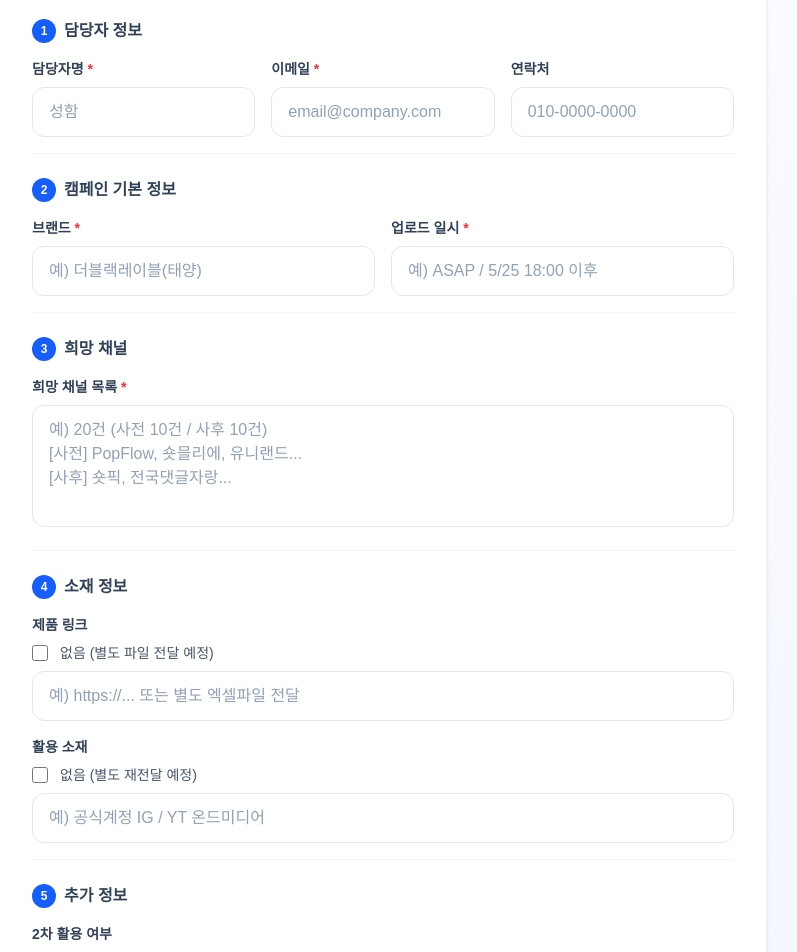
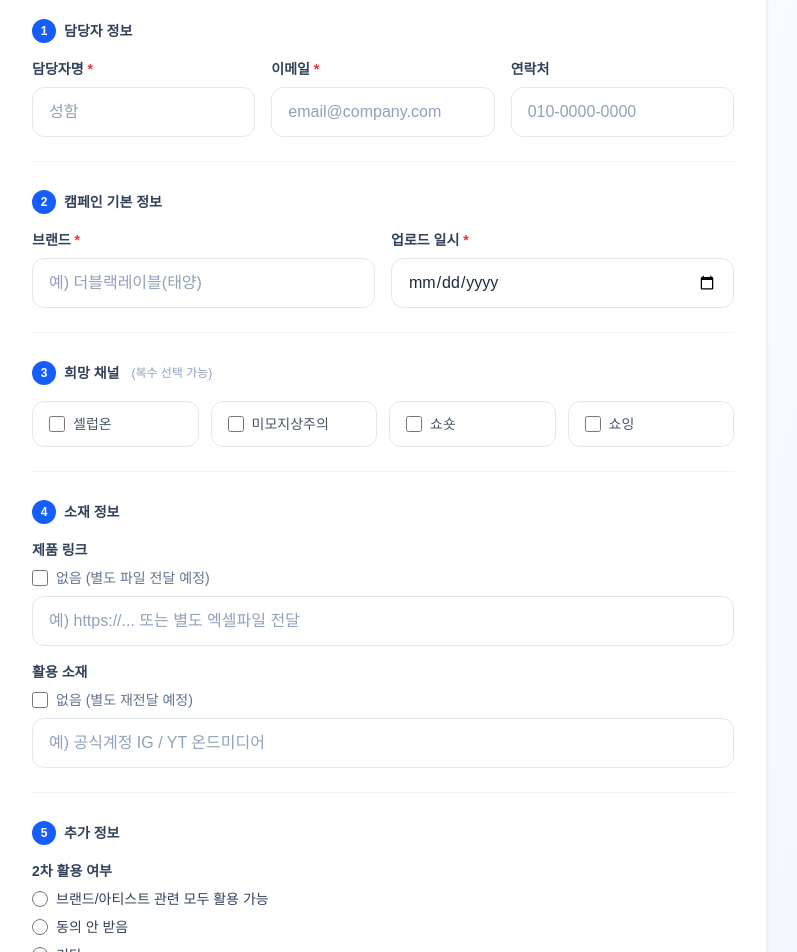
Before and after one commit to theooozy/hrcompany, a Next.js app: page / in a window 1280 px wide. Shown: the part 1716-2668 px from the top of the page, without its empty margins (257-1054 px from the left). Built offline with nearby package versions, Linux system fonts and the light colour scheme; no server answers.

Commit message:
문의폼 개선: 날짜피커/채널체크박스/2차활용라디오/RLS수정으로 제출오류 해결

```diff
--- a/app/page.tsx
+++ b/app/page.tsx
@@ -8,16 +8,25 @@ const supabase = createClient(
   process.env.NEXT_PUBLIC_SUPABASE_ANON_KEY!
 );
 
+const CHANNELS = ['셀럽온', '미모지상주의', '쇼숏', '쇼잉'];
+
+const SECONDARY_USE_OPTIONS = [
+  '브랜드/아티스트 관련 모두 활용 가능',
+  '동의 안 받음',
+  '기타',
+];
+
 export default function HomePage() {
   const [formData, setFormData] = useState({
     brand: '',
     upload_date: '',
-    channels: '',
+    channels: [] as string[],
     product_link: '',
     product_link_none: false,
     material: '',
     material_none: false,
     secondary_use: '',
+    secondary_use_custom: '',
     video_concept: '',
     extra: '',
     name: '',
@@ -29,10 +38,18 @@ export default function HomePage() {
 
   const handleChange = (e: React.ChangeEvent<HTMLInputElement | HTMLTextAreaElement | HTMLSelectElement>) => {
     const target = e.target as HTMLInputElement;
-    if (target.type === 'checkbox') {
-      setFormData({ ...formData, [target.name]: target.checked });
+    if (target.type === 'checkbox' && target.name === 'channels') {
+      const val = target.value;
+      setFormData(prev => ({
+        ...prev,
+        channels: prev.channels.includes(val)
+          ? prev.channels.filter(c => c !== val)
+          : [...prev.channels, val],
+      }));
+    } else if (target.type === 'checkbox') {
+      setFormData(prev => ({ ...prev, [target.name]: target.checked }));
     } else {
-      setFormData({ ...formData, [target.name]: target.value });
+      setFormData(prev => ({ ...prev, [target.name]: target.value }));
     }
   };
 
@@ -40,14 +57,17 @@ export default function HomePage() {
     e.preventDefault();
     setLoading(true);
     try {
-      const { error } = await supabase.from('inquiries').insert([
-        {
+      const secondaryUse = formData.secondary_use === '기타'
+        ? (formData.secondary_use_custom || '기타')
+        : formData.secondary_use;
+
+      const payload = {
         brand: formData.brand,
         upload_date: formData.upload_date,
-          channels: formData.channels,
+        channels: formData.channels.join(', '),
         product_link: formData.product_link_none ? '없음' : formData.product_link,
         material: formData.material_none ? '없음' : formData.material,
-          secondary_use: formData.secondary_use,
+        secondary_use: secondaryUse,
         video_concept: formData.video_concept,
         extra: formData.extra,
         name: formData.name,
@@ -55,19 +75,22 @@ export default function HomePage() {
         phone: formData.phone,
         type: 'brand_ad',
         status: 'pending',
-        },
-      ]);
-      if (error) {
-        console.error('Supabase error:', error);
-        throw error;
-      }
+      };
+
+      const { error } = await supabase.from('inquiries').insert([payload]);
+      if (error) throw error;
       setSubmitted(true);
-    } catch (err) {
-      console.error('Submit error:', err);
-      alert('제출 중 오류가 발생했습니다. 다시 시도해주세요.');
+    } catch (err: unknown) {
+      const msg = err instanceof Error ? err.message : String(err);
+      alert('제출 오류: ' + msg);
     } finally {
       setLoading(false);
     }
+  };
+
+  const resetForm = () => {
+    setSubmitted(false);
+    setFormData({ brand: '', upload_date: '', channels: [], product_link: '', product_link_none: false, material: '', material_none: false, secondary_use: '', secondary_use_custom: '', video_concept: '', extra: '', name: '', email: '', phone: '' });
   };
 
   const inputClass = "w-full px-4 py-3 rounded-xl border border-slate-200 text-slate-800 placeholder-slate-400 focus:outline-none focus:ring-2 focus:ring-blue-400 focus:border-transparent transition-all bg-white";
@@ -75,7 +98,6 @@ export default function HomePage() {
 
   return (
     <div className="min-h-screen bg-gradient-to-br from-blue-50 via-white to-indigo-50">
-      {/* Header */}
       <header className="bg-white/80 backdrop-blur-sm border-b border-blue-100 sticky top-0 z-10">
         <div className="max-w-6xl mx-auto px-6 py-4 flex items-center justify-between">
           <div className="flex items-center gap-3">
@@ -84,17 +106,13 @@ export default function HomePage() {
             </div>
             <span className="text-xl font-bold text-slate-800">HR Company</span>
           </div>
-          <a href="/admin/login" className="text-sm font-medium text-blue-600 hover:text-blue-800 transition-colors px-4 py-2 rounded-lg hover:bg-blue-50">
-            관리자 로그인
-          </a>
+          <a href="/admin/login" className="text-sm font-medium text-blue-600 hover:text-blue-800 transition-colors px-4 py-2 rounded-lg hover:bg-blue-50">관리자 로그인</a>
         </div>
       </header>
 
-      {/* Hero Section */}
       <section className="max-w-6xl mx-auto px-6 py-24 text-center">
         <div className="inline-flex items-center gap-2 bg-blue-100 text-blue-700 px-4 py-2 rounded-full text-sm font-semibold mb-12">
-          <span>✦</span>
-          <span>디지털 콘텐츠 마케팅 파트너</span>
+          <span>✦</span><span>디지털 콘텐츠 마케팅 파트너</span>
         </div>
         <div className="mb-12">
           <p className="text-2xl md:text-3xl font-semibold text-slate-800 mb-1">우리는</p>
@@ -102,19 +120,14 @@ export default function HomePage() {
           <p className="text-2xl md:text-3xl font-semibold text-slate-800">아닙니다.</p>
         </div>
         <div className="max-w-2xl mx-auto mb-12 space-y-3 text-center">
-          <p className="text-slate-600 text-lg leading-relaxed">
-            우리는 <strong className="text-slate-800">49개의 자체 숏폼 채널, 500만 구독자, 월 15억 조회수</strong> 규모의
-          </p>
+          <p className="text-slate-600 text-lg leading-relaxed">우리는 <strong className="text-slate-800">49개의 자체 숏폼 채널, 500만 구독자, 월 15억 조회수</strong> 규모의</p>
           <p className="text-slate-600 text-lg leading-relaxed">자체 트래픽을 바탕으로 기획부터 제작, 집행까지 모든 광고 과정을 직접 실행합니다.</p>
           <p className="text-slate-500 text-base leading-relaxed">브랜드가 유저에게 자연스럽게 스며드는 콘텐츠를 만들고,</p>
           <p className="text-slate-500 text-base leading-relaxed">콘텐츠를 통해 브랜드 가치를 극대화하는 <strong className="text-blue-600">디지털 콘텐츠 마케팅 파트너</strong>입니다.</p>
         </div>
-        <a href="#inquiry" className="inline-block px-10 py-4 bg-gradient-to-r from-blue-600 to-indigo-700 text-white rounded-xl font-bold text-lg shadow-lg hover:shadow-xl hover:from-blue-700 hover:to-indigo-800 transition-all">
-          브랜드 광고 문의하기 →
-        </a>
+        <a href="#inquiry" className="inline-block px-10 py-4 bg-gradient-to-r from-blue-600 to-indigo-700 text-white rounded-xl font-bold text-lg shadow-lg hover:shadow-xl hover:from-blue-700 hover:to-indigo-800 transition-all">브랜드 광고 문의하기 →</a>
       </section>
 
-      {/* Stats */}
       <section className="max-w-6xl mx-auto px-6 py-8">
         <div className="grid grid-cols-1 md:grid-cols-3 gap-6">
           <div className="bg-gradient-to-br from-blue-600 to-blue-700 rounded-2xl p-8 text-white text-center shadow-lg">
@@ -132,7 +145,6 @@ export default function HomePage() {
         </div>
       </section>
 
-      {/* Differentiators */}
       <section className="max-w-6xl mx-auto px-6 py-16">
         <div className="text-center mb-12">
           <h2 className="text-3xl font-bold text-slate-800 mb-3">핵심 차별점</h2>
@@ -140,13 +152,13 @@ export default function HomePage() {
         </div>
         <div className="grid grid-cols-1 md:grid-cols-3 gap-8">
           {[
-            { num: '1', color: 'blue', title: '영업 없이 콘텐츠에 집중', desc: '오직 콘텐츠 본질과 광고 성과에만 집중합니다.' },
-            { num: '2', color: 'indigo', title: '외주 없이 인하우스로 제작', desc: '기획·촬영·편집 모두 내부 팀이 직접 진행합니다.' },
-            { num: '3', color: 'sky', title: '모든 과정을 직접 제작', desc: '전 과정을 직접 수행하여 품질을 보장합니다.' },
+            { num: '1', title: '영업 없이 콘텐츠에 집중', desc: '오직 콘텐츠 본질과 광고 성과에만 집중합니다.' },
+            { num: '2', title: '외주 없이 인하우스로 제작', desc: '기획·촬영·편집 모두 내부 팀이 직접 진행합니다.' },
+            { num: '3', title: '모든 과정을 직접 제작', desc: '전 과정을 직접 수행하여 품질을 보장합니다.' },
           ].map((item) => (
             <div key={item.num} className="bg-white rounded-2xl p-8 shadow-sm border border-slate-100 hover:shadow-md hover:border-blue-200 transition-all">
-              <div className={`w-12 h-12 rounded-xl bg-${item.color}-100 flex items-center justify-center mb-5`}>
-                <span className={`text-2xl font-bold text-${item.color}-600`}>{item.num}</span>
+              <div className="w-12 h-12 rounded-xl bg-blue-100 flex items-center justify-center mb-5">
+                <span className="text-2xl font-bold text-blue-600">{item.num}</span>
               </div>
               <h3 className="text-xl font-bold text-slate-800 mb-3">{item.title}</h3>
               <p className="text-slate-500 leading-relaxed">{item.desc}</p>
@@ -155,12 +167,11 @@ export default function HomePage() {
         </div>
       </section>
 
-      {/* Inquiry Form */}
       <section id="inquiry" className="max-w-6xl mx-auto px-6 py-16">
         <div className="max-w-3xl mx-auto">
           <div className="text-center mb-10">
             <h2 className="text-3xl font-bold text-slate-800 mb-4">브랜드 광고 문의</h2>
-            <p className="text-slate-500 text-lg">아래 양식을 작성하여 문의해주세요. 검토 후 빠르게 연락드리겠습니다.</p>
+            <p className="text-slate-500 text-lg">아래 양식을 작성하여 문의해주세요.</p>
           </div>
 
           {submitted ? (
@@ -170,20 +181,15 @@ export default function HomePage() {
               </div>
               <h3 className="text-2xl font-bold text-slate-800 mb-3">문의가 접수되었습니다!</h3>
               <p className="text-slate-500 text-lg mb-8">빠른 시일 내에 담당자가 연락드리겠습니다.</p>
-              <button
-                onClick={() => { setSubmitted(false); setFormData({ brand: '', upload_date: '', channels: '', product_link: '', product_link_none: false, material: '', material_none: false, secondary_use: '', video_concept: '', extra: '', name: '', email: '', phone: '' }); }}
-                className="px-6 py-3 bg-gradient-to-r from-blue-600 to-indigo-700 text-white rounded-xl font-semibold hover:from-blue-700 hover:to-indigo-800 transition-all shadow-md"
-              >
-                새 문의 작성
-              </button>
+              <button onClick={resetForm} className="px-6 py-3 bg-gradient-to-r from-blue-600 to-indigo-700 text-white rounded-xl font-semibold hover:from-blue-700 hover:to-indigo-800 transition-all shadow-md">새 문의 작성</button>
             </div>
           ) : (
-            <form onSubmit={handleSubmit} className="bg-white rounded-2xl p-8 shadow-sm border border-slate-100 space-y-6">
+            <form onSubmit={handleSubmit} className="bg-white rounded-2xl p-8 shadow-sm border border-slate-100 space-y-7">
 
-              {/* 담당자 정보 */}
-              <div className="pb-4 border-b border-slate-100">
-                <h3 className="text-base font-bold text-slate-700 mb-4 flex items-center gap-2">
-                  <span className="w-6 h-6 rounded-full bg-blue-600 text-white text-xs flex items-center justify-center font-bold">1</span>
+              {/* 1. 담당자 정보 */}
+              <div className="pb-6 border-b border-slate-100">
+                <h3 className="text-sm font-bold text-slate-700 mb-4 flex items-center gap-2">
+                  <span className="w-6 h-6 rounded-full bg-blue-600 text-white text-xs flex items-center justify-center">1</span>
                   담당자 정보
                 </h3>
                 <div className="grid grid-cols-1 md:grid-cols-3 gap-4">
@@ -202,10 +208,10 @@ export default function HomePage() {
                 </div>
               </div>
 
-              {/* 캠페인 기본 정보 */}
-              <div className="pb-4 border-b border-slate-100">
-                <h3 className="text-base font-bold text-slate-700 mb-4 flex items-center gap-2">
-                  <span className="w-6 h-6 rounded-full bg-blue-600 text-white text-xs flex items-center justify-center font-bold">2</span>
+              {/* 2. 캠페인 기본 정보 */}
+              <div className="pb-6 border-b border-slate-100">
+                <h3 className="text-sm font-bold text-slate-700 mb-4 flex items-center gap-2">
+                  <span className="w-6 h-6 rounded-full bg-blue-600 text-white text-xs flex items-center justify-center">2</span>
                   캠페인 기본 정보
                 </h3>
                 <div className="grid grid-cols-1 md:grid-cols-2 gap-4">
@@ -215,46 +221,53 @@ export default function HomePage() {
                   </div>
                   <div>
                     <label className={labelClass}>업로드 일시 <span className="text-red-500">*</span></label>
-                    <input type="text" name="upload_date" value={formData.upload_date} onChange={handleChange} required placeholder="예) ASAP / 5/25 18:00 이후" className={inputClass} />
+                    <input type="date" name="upload_date" value={formData.upload_date} onChange={handleChange} required className={inputClass} />
                   </div>
                 </div>
               </div>
 
-              {/* 희망 채널 */}
-              <div className="pb-4 border-b border-slate-100">
-                <h3 className="text-base font-bold text-slate-700 mb-4 flex items-center gap-2">
-                  <span className="w-6 h-6 rounded-full bg-blue-600 text-white text-xs flex items-center justify-center font-bold">3</span>
-                  희망 채널
+              {/* 3. 희망 채널 */}
+              <div className="pb-6 border-b border-slate-100">
+                <h3 className="text-sm font-bold text-slate-700 mb-4 flex items-center gap-2">
+                  <span className="w-6 h-6 rounded-full bg-blue-600 text-white text-xs flex items-center justify-center">3</span>
+                  희망 채널 <span className="text-xs font-normal text-slate-400 ml-1">(복수 선택 가능)</span>
                 </h3>
-                <div>
-                  <label className={labelClass}>희망 채널 목록 <span className="text-red-500">*</span></label>
-                  <textarea name="channels" value={formData.channels} onChange={handleChange} required rows={4} placeholder={"예) 20건 (사전 10건 / 사후 10건)\n[사전] PopFlow, 숏믈리에, 유니랜드...\n[사후] 숏픽, 전국댓글자랑..."} className={inputClass + " resize-none"} />
+                <div className="grid grid-cols-2 md:grid-cols-4 gap-3">
+                  {CHANNELS.map(ch => (
+                    <label key={ch} className={`flex items-center gap-2 px-4 py-3 rounded-xl border cursor-pointer transition-all ${formData.channels.includes(ch) ? 'border-blue-500 bg-blue-50 text-blue-700' : 'border-slate-200 bg-white text-slate-600 hover:border-blue-300'}`}>
+                      <input type="checkbox" name="channels" value={ch} checked={formData.channels.includes(ch)} onChange={handleChange} className="w-4 h-4 accent-blue-600" />
+                      <span className="text-sm font-medium">{ch}</span>
+                    </label>
+                  ))}
                 </div>
+                {formData.channels.length > 0 && (
+                  <p className="mt-2 text-xs text-blue-600">선택됨: {formData.channels.join(', ')}</p>
+                )}
               </div>
 
-              {/* 소재 정보 */}
-              <div className="pb-4 border-b border-slate-100">
-                <h3 className="text-base font-bold text-slate-700 mb-4 flex items-center gap-2">
-                  <span className="w-6 h-6 rounded-full bg-blue-600 text-white text-xs flex items-center justify-center font-bold">4</span>
+              {/* 4. 소재 정보 */}
+              <div className="pb-6 border-b border-slate-100">
+                <h3 className="text-sm font-bold text-slate-700 mb-4 flex items-center gap-2">
+                  <span className="w-6 h-6 rounded-full bg-blue-600 text-white text-xs flex items-center justify-center">4</span>
                   소재 정보
                 </h3>
                 <div className="space-y-4">
                   <div>
                     <label className={labelClass}>제품 링크</label>
-                    <div className="flex items-center gap-3 mb-2">
-                      <input type="checkbox" name="product_link_none" checked={formData.product_link_none} onChange={handleChange} id="product_link_none" className="w-4 h-4 rounded accent-blue-600" />
-                      <label htmlFor="product_link_none" className="text-sm text-slate-600 cursor-pointer">없음 (별도 파일 전달 예정)</label>
-                    </div>
+                    <label className="flex items-center gap-2 mb-2 cursor-pointer">
+                      <input type="checkbox" name="product_link_none" checked={formData.product_link_none} onChange={handleChange} className="w-4 h-4 accent-blue-600" />
+                      <span className="text-sm text-slate-500">없음 (별도 파일 전달 예정)</span>
+                    </label>
                     {!formData.product_link_none && (
                       <input type="text" name="product_link" value={formData.product_link} onChange={handleChange} placeholder="예) https://... 또는 별도 엑셀파일 전달" className={inputClass} />
                     )}
                   </div>
                   <div>
                     <label className={labelClass}>활용 소재</label>
-                    <div className="flex items-center gap-3 mb-2">
-                      <input type="checkbox" name="material_none" checked={formData.material_none} onChange={handleChange} id="material_none" className="w-4 h-4 rounded accent-blue-600" />
-                      <label htmlFor="material_none" className="text-sm text-slate-600 cursor-pointer">없음 (별도 재전달 예정)</label>
-                    </div>
+                    <label className="flex items-center gap-2 mb-2 cursor-pointer">
+                      <input type="checkbox" name="material_none" checked={formData.material_none} onChange={handleChange} className="w-4 h-4 accent-blue-600" />
+                      <span className="text-sm text-slate-500">없음 (별도 재전달 예정)</span>
+                    </label>
                     {!formData.material_none && (
                       <input type="text" name="material" value={formData.material} onChange={handleChange} placeholder="예) 공식계정 IG / YT 온드미디어" className={inputClass} />
                     )}
@@ -262,26 +275,44 @@ export default function HomePage() {
                 </div>
               </div>
 
-              {/* 추가 정보 */}
+              {/* 5. 추가 정보 */}
               <div>
-                <h3 className="text-base font-bold text-slate-700 mb-4 flex items-center gap-2">
-                  <span className="w-6 h-6 rounded-full bg-blue-600 text-white text-xs flex items-center justify-center font-bold">5</span>
+                <h3 className="text-sm font-bold text-slate-700 mb-4 flex items-center gap-2">
+                  <span className="w-6 h-6 rounded-full bg-blue-600 text-white text-xs flex items-center justify-center">5</span>
                   추가 정보
                 </h3>
                 <div className="space-y-4">
                   <div>
                     <label className={labelClass}>2차 활용 여부</label>
-                    <select name="secondary_use" value={formData.secondary_use} onChange={handleChange} className={inputClass}>
-                      <option value="">선택해주세요</option>
-                      <option value="활용 가능">활용 가능</option>
-                      <option value="브랜드/아티스트 관련 모두 활용가능">브랜드/아티스트 관련 모두 활용가능</option>
-                      <option value="불가">불가</option>
-                      <option value="협의 필요">협의 필요</option>
-                    </select>
+                    <div className="space-y-2">
+                      {SECONDARY_USE_OPTIONS.map(opt => (
+                        <label key={opt} className="flex items-center gap-2 cursor-pointer">
+                          <input
+                            type="radio"
+                            name="secondary_use"
+                            value={opt}
+                            checked={formData.secondary_use === opt}
+                            onChange={handleChange}
+                            className="w-4 h-4 accent-blue-600"
+                          />
+                          <span className="text-sm text-slate-700">{opt}</span>
+                        </label>
+                      ))}
+                    </div>
+                    {formData.secondary_use === '기타' && (
+                      <textarea
+                        name="secondary_use_custom"
+                        value={formData.secondary_use_custom}
+                        onChange={handleChange}
+                        rows={2}
+                        placeholder="기타 내용을 직접 입력해주세요."
+                        className={inputClass + " resize-none mt-3"}
+                      />
+                    )}
                   </div>
                   <div>
                     <label className={labelClass}>희망 영상 컨셉</label>
-                    <textarea name="video_concept" value={formData.video_concept} onChange={handleChange} rows={3} placeholder="예) 별도 재전달 예정 / 자연스러운 일상 녹여내기 등" className={inputClass + " resize-none"} />
+                    <textarea name="video_concept" value={formData.video_concept} onChange={handleChange} rows={3} placeholder="예) 자연스러운 일상 녹여내기, 별도 재전달 예정 등" className={inputClass + " resize-none"} />
                   </div>
                   <div>
                     <label className={labelClass}>기타 전달 사항</label>
@@ -302,7 +333,6 @@ export default function HomePage() {
         </div>
       </section>
 
-      {/* Footer */}
       <footer className="bg-white border-t border-slate-100 mt-8">
         <div className="max-w-6xl mx-auto px-6 py-10 text-center">
           <div className="flex items-center justify-center gap-3 mb-4">
```
Lines whose indentation alone changed are shown as unchanged.
